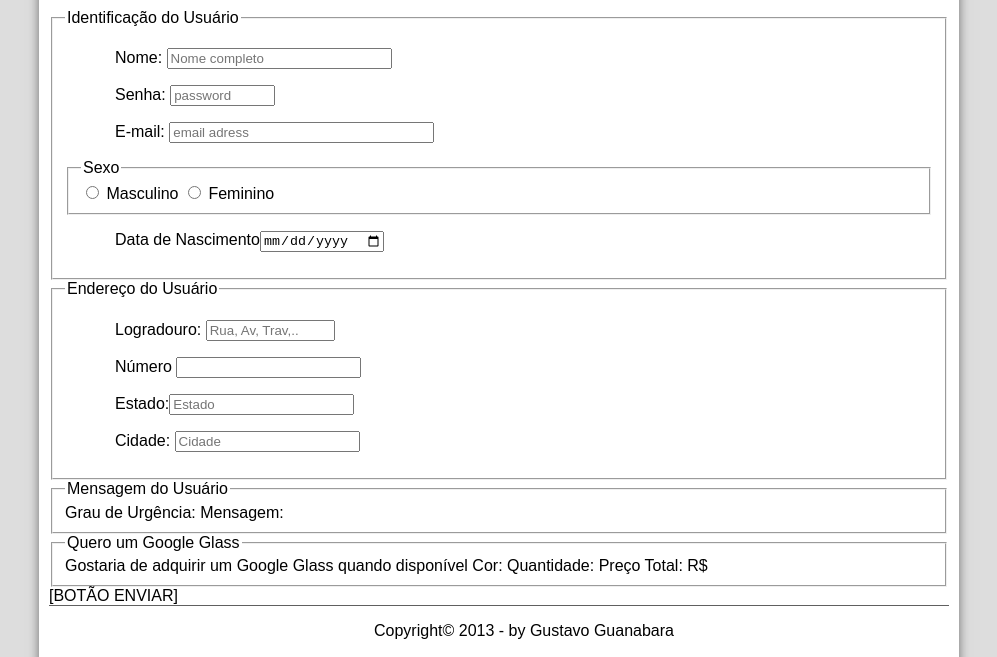
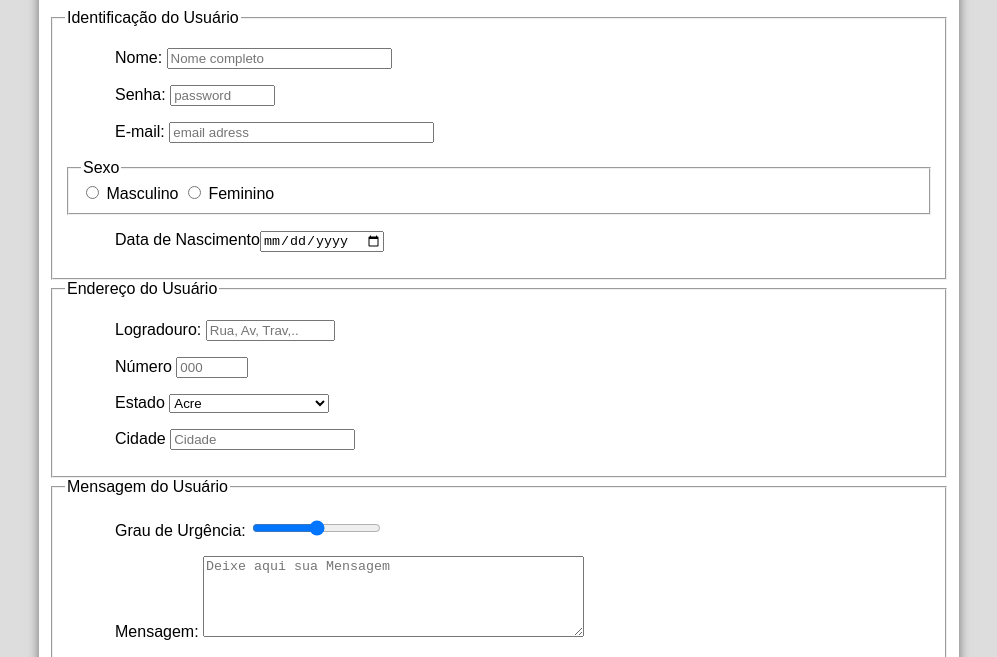
Before and after one commit to natanaelsecundo/CursoemVideo, a plain HTML site: page Assets/fale-conosco.html in a window 1280 px wide. Shown: the part 295-952 px from the top of the page, without its empty margins (141-1138 px from the left). Drawn offline with Linux system fonts and the light colour scheme.

Commit message:
feat add funcionalidades a page form select, optgroup, option,range,textarea

```diff
--- a/Assets/fale-conosco.html
+++ b/Assets/fale-conosco.html
@@ -46,7 +46,7 @@
        <h3 class="direita"> Atualizado em 01/Maio/2013</h3>
     </hgroup>
    </header>
-<form action="">
+<form action="mailto:contato@cursoemvideo.com" method="post" id="fContato">
     <fieldset id="usuario">
         <legend>Identificação do Usuário</legend>
             <p><label for="cNome">Nome</label>: <input type="text" name="tNome" id="cNome" size="25" maxlength="30" placeholder="Nome completo"></p>
@@ -60,26 +60,67 @@
             <p><label for="cData">Data de Nascimento</label><input type="date"name="tDate" id="cDate"></p>
     </fieldset>
 
-    <fieldset>
+    <fieldset id="Endereco">
         <legend>Endereço do Usuário</legend>
-            <p><label for="cRua">Logradouro: <input type="text" name="tRua" id="cRua" size="13" maxlength="80" placeholder="Rua, Av, Trav,.."></label></p>
-            <p><label for="cNum">Número</label> <input type="number" name="tNum" id="cNum"></p>
-            <p><label for="cEst"> Estado</label>:<input type="text" name="tEst" id="cEst" size="20" maxlength="20" placeholder="Estado"></p>
-            <p><label for="cCid">Cidade</label>: <input type="text" name="tCid" id="cCid" size="20" maxlength="20" placeholder="Cidade"></p>
+            <p><label for="cRua">Logradouro:</label> <input type="text" name="tRua" id="cRua" size="13" maxlength="80" placeholder="Rua, Av, Trav,.."></p>
+            <p><label for="cNum">Número</label> <input type="number" name="tNum" id="cNum" min="0" max="9999" placeholder="000"></p>
+            <p><label for="cEst"> Estado</label>
+                <select name="cEst" id="tEst">
+                    <optgroup label="Região Norte">
+                        <option value="acre">Acre</option>
+                        <option value="amapa">Amapá</option>
+                        <option value="amazonas">Amazonas</option>
+                        <option value="para">Pará</option>
+                        <option value="rondonia">Rondônia</option>
+                        <option value="roraima">Roraima</option>
+                        <option value="tocantins">Tocantins</option>
+                      </optgroup>
+                      <optgroup label="Região Nordeste">
+                        <option value="alagoas">Alagoas</option>
+                        <option value="bahia">Bahia</option>
+                        <option value="ceara">Ceará</option>
+                        <option value="maranhao">Maranhão</option>
+                        <option value="paraiba">Paraíba</option>
+                        <option value="pernambuco">Pernambuco</option>
+                        <option value="piaui">Piauí</option>
+                        <option value="rio-grande-do-norte">Rio Grande do Norte</option>
+                        <option value="sergipe">Sergipe</option>
+                      </optgroup>
+                      <optgroup label="Região Centro-Oeste">
+                        <option value="distrito-federal">Distrito Federal</option>
+                        <option value="goias">Goiás</option>
+                        <option value="mato-grosso">Mato Grosso</option>
+                        <option value="mato-grosso-do-sul">Mato Grosso do Sul</option>
+                      </optgroup>
+                      <optgroup label="Região Sudeste">
+                        <option value="espirito-santo">Espírito Santo</option>
+                        <option value="minas-gerais">Minas Gerais</option>
+                        <option value="rio-de-janeiro">Rio de Janeiro</option>
+                        <option value="sao-paulo">São Paulo</option>
+                      </optgroup>
+                      <optgroup label="Região Sul">
+                        <option value="parana">Paraná</option>
+                        <option value="rio-grande-do-sul">Rio Grande do Sul</option>
+                        <option value="santa-catarina">Santa Catarina</option>
+                      </optgroup>
+            </select></p>
+            <p><label for="cCid">Cidade</label> <input type="text" name="tCid" id="cCid" size="20" maxlength="20" placeholder="Cidade"></p>
     </fieldset>
 
-    <fieldset>
+    <fieldset id="Mensagem">
         <legend>Mensagem do Usuário</legend>
-            Grau de Urgência:
-            Mensagem:
+            <p><label for="cUrg">Grau de Urgência:</label>
+                <input type="range" name="tUrg" id="cUrg" min="0" max="10">
+            </p>
+            <p><label for="cMsg">Mensagem:</label> <textarea name="tMsg" id="cMsg" cols="45" rows="5" placeholder="Deixe aqui sua Mensagem"></textarea></p>
     </fieldset>
 
-    <fieldset>
+    <fieldset id="perdido" >
         <legend>Quero um Google Glass</legend>
-            Gostaria de adquirir um Google Glass quando disponível
-            Cor:
-            Quantidade:
-            Preço Total: R$
+'           <p><label for="cPed">Gostaria de adquirir um Google Glass quando disponível</label><input type="text" name="tPed" id="cPed" size="20" maxlength="20" placeholder="pedido"></p>
+'           <p><label for="cCor">Cor:</label> <input type="text" name="tCor" id="cCor" size="20" maxlength="20" placeholder="Cor"></p>
+            <p><label for="cQtd">Quantidade: <input type="text" name="tQtd" id="cQtd" size="20" maxlength="20" placeholder="Quantidade"></label></p>
+            <p><label for="cTot">Preço Total: R$</label><input type="text" name="cTot" id="tTot" size="20" maxlength="20" placeholder="Valor Total"></p>
     </fieldset>
 
 
```
